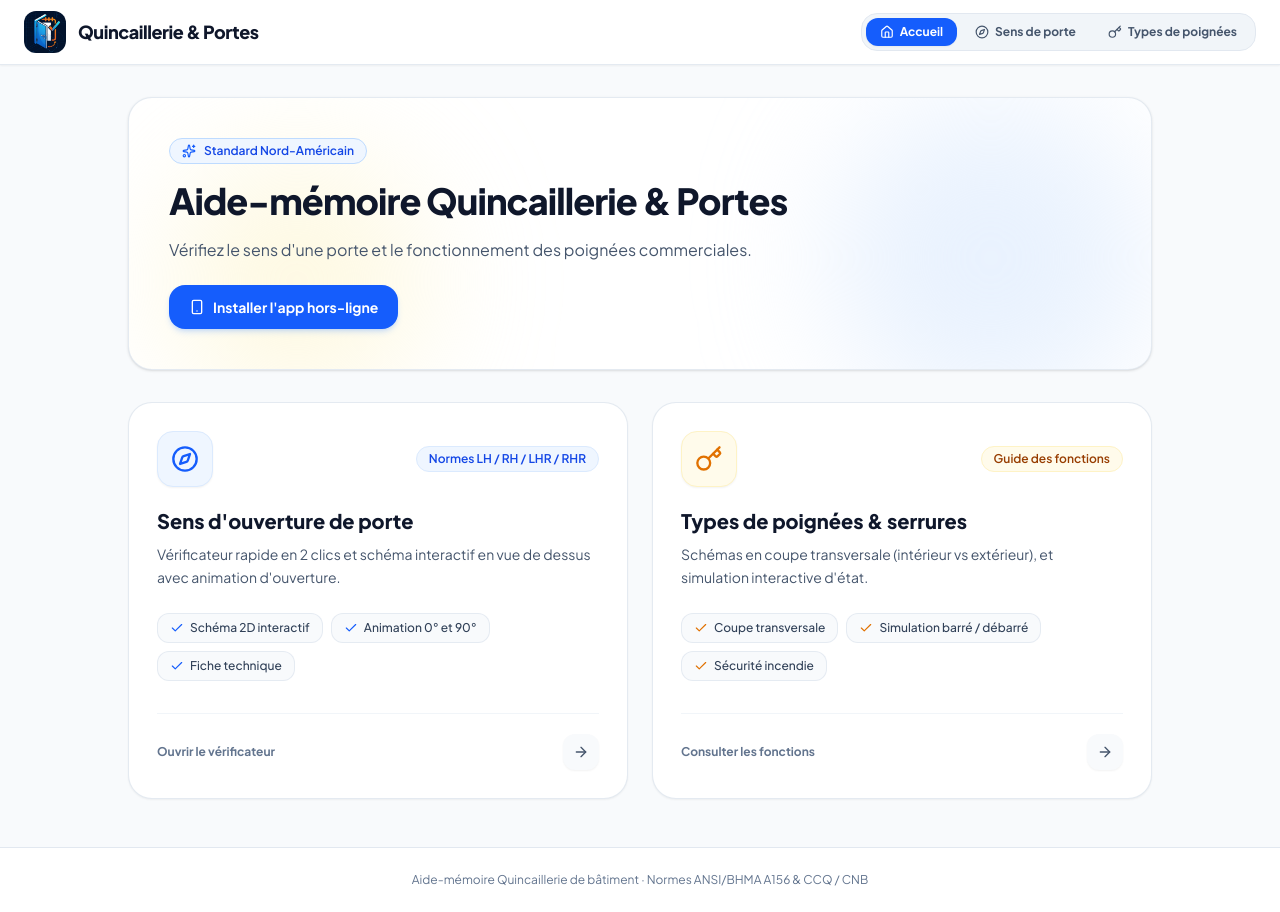
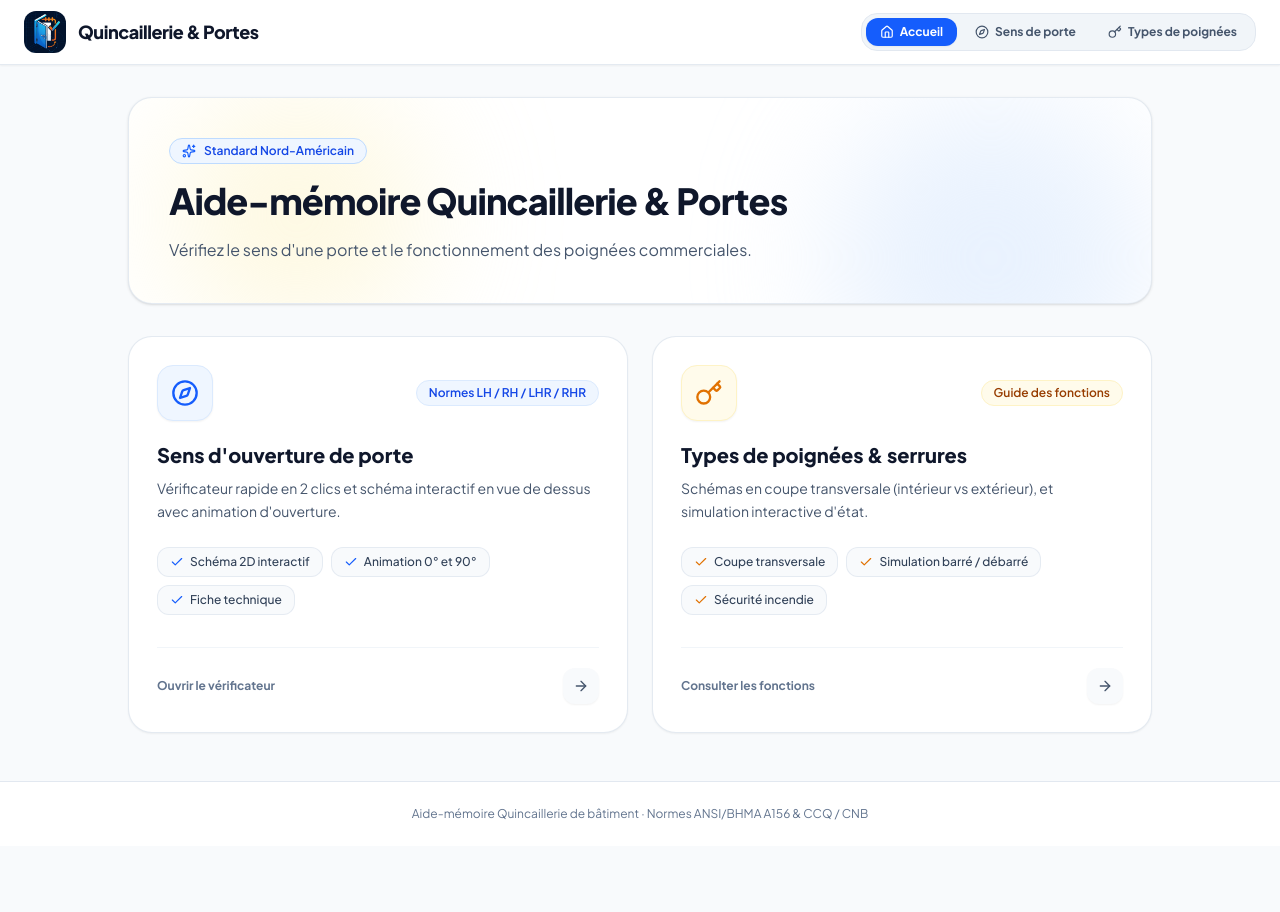
Before and after one commit to Jopot1/MemoPorte, a React (Vite) app: page / in a window 1280 px wide. After the commit the page ends 846 px from the top, so only its background shows below. Built offline with nearby package versions, Linux system fonts and the light colour scheme.

Commit message:
Update HomeView.tsx

```diff
--- a/src/components/HomeView.tsx
+++ b/src/components/HomeView.tsx
@@ -30,16 +30,6 @@ export const HomeView: React.FC<HomeViewProps> = ({ onNavigate, onOpenInstallMod
           <p className="text-sm md:text-base text-slate-600 leading-relaxed">
             Vérifiez le sens d'une porte et le fonctionnement des poignées commerciales.
           </p>
-
-          <div className="pt-2">
-            <button
-              onClick={onOpenInstallModal}
-              className="inline-flex items-center gap-2 px-5 py-3 rounded-2xl bg-blue-600 hover:bg-blue-700 text-white font-bold text-sm shadow-md shadow-blue-500/20 transition-all active:scale-[0.98]"
-            >
-              <Smartphone className="w-4 h-4 text-white" />
-              <span>Installer l'app hors-ligne</span>
-            </button>
-          </div>
         </div>
       </div>
 
```
